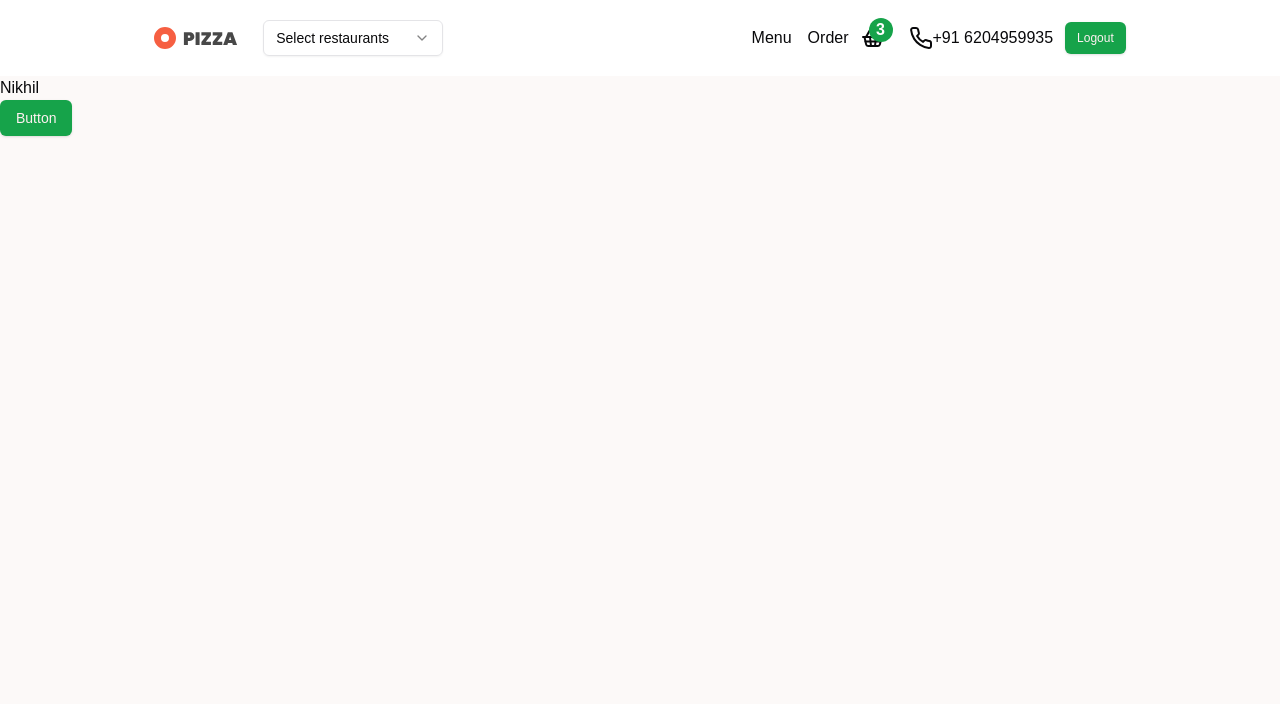
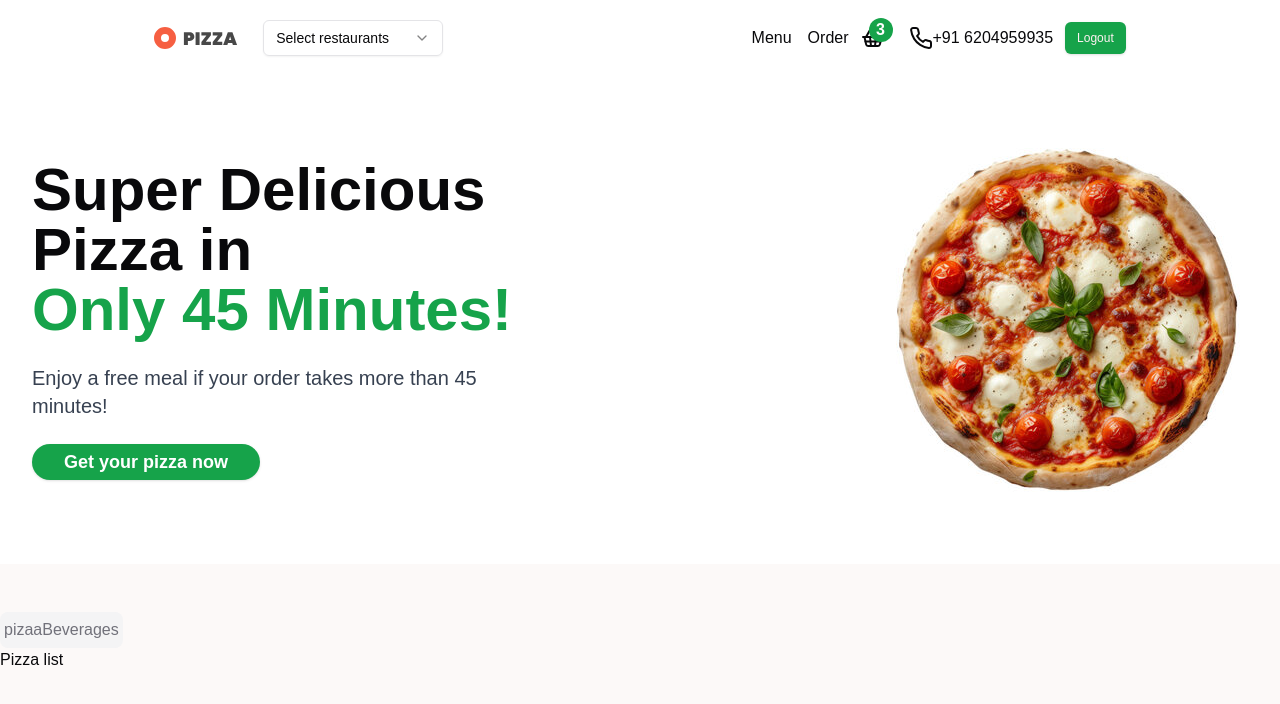
Before and after one commit to NikhilKumarMandal/Client-ui, a Next.js app: page / in a window 1280 px wide. Shown: the top 704 px of the page. Built offline with nearby package versions, Linux system fonts and the light colour scheme.

Commit message:
design home page

```diff
--- a/package.json
+++ b/package.json
@@ -11,6 +11,7 @@
   "dependencies": {
     "@radix-ui/react-select": "^2.1.2",
     "@radix-ui/react-slot": "^1.1.0",
+    "@radix-ui/react-tabs": "^1.1.1",
     "class-variance-authority": "^0.7.0",
     "clsx": "^2.1.1",
     "lucide-react": "^0.460.0",
--- a/src/app/(Home)/page.tsx
+++ b/src/app/(Home)/page.tsx
@@ -1,11 +1,54 @@
-
-import { Button } from "@/components/ui/button"
+import Image from "next/image";
+import { Button } from "@/components/ui/button";
+import { Tabs, TabsList } from "@/components/ui/tabs";
+import { TabsContent, TabsTrigger } from "@radix-ui/react-tabs";
 
 export default function Home() {
   return (
     <>
-      <h1>Nikhil</h1>
-      <Button >Button</Button>
+       <section className="bg-white">
+      <div className="container mx-auto flex flex-col-reverse lg:flex-row items-center justify-between py-16 px-4 lg:px-8">
+        {/* Text Content */}
+        <div className="text-center lg:text-left lg:max-w-lg">
+          <h1 className="text-4xl sm:text-5xl lg:text-6xl font-extrabold leading-tight">
+            Super Delicious Pizza in <br />
+            <span className="text-primary">Only 45 Minutes!</span>
+          </h1>
+          <p className="text-lg sm:text-xl mt-6 leading-relaxed text-gray-700">
+            Enjoy a free meal if your order takes more than 45 minutes!
+          </p>
+          <Button className="mt-6 px-8 py-4 text-lg font-bold rounded-full bg-primary text-white hover:bg-primary-dark focus:ring focus:ring-primary-light transition">
+            Get your pizza now
+          </Button>
+        </div>
+        {/* Image */}
+        <div className="mt-8 lg:mt-0">
+          <Image
+            alt="Pizza Main"
+            src="/pizaa.jpg"
+            width={400}
+            height={400}
+            className="w-full max-w-sm mx-auto lg:max-w-md"
+            priority
+          />
+        </div>
+      </div>
+      </section>
+      <section>
+        <div className="container py-12">
+          <Tabs defaultValue="pizaa" className="w-[400px]">
+  <TabsList>
+    <TabsTrigger value="pizaa" className="text-md">pizaa</TabsTrigger>
+      <TabsTrigger
+                className="text-md"
+                value="beverages">Beverages</TabsTrigger>
+  </TabsList>
+  <TabsContent value="pizaa">Pizza list</TabsContent>
+  <TabsContent value="beverages">beverages list.</TabsContent>
+</Tabs>
+        </div>
+      </section>
     </>
+
   );
 }
--- /dev/null
+++ b/src/components/ui/tabs.tsx
@@ -0,0 +1,55 @@
+"use client"
+
+import * as React from "react"
+import * as TabsPrimitive from "@radix-ui/react-tabs"
+
+import { cn } from "@/lib/utils"
+
+const Tabs = TabsPrimitive.Root
+
+const TabsList = React.forwardRef<
+  React.ElementRef<typeof TabsPrimitive.List>,
+  React.ComponentPropsWithoutRef<typeof TabsPrimitive.List>
+>(({ className, ...props }, ref) => (
+  <TabsPrimitive.List
+    ref={ref}
+    className={cn(
+      "inline-flex h-9 items-center justify-center rounded-lg bg-muted p-1 text-muted-foreground",
+      className
+    )}
+    {...props}
+  />
+))
+TabsList.displayName = TabsPrimitive.List.displayName
+
+const TabsTrigger = React.forwardRef<
+  React.ElementRef<typeof TabsPrimitive.Trigger>,
+  React.ComponentPropsWithoutRef<typeof TabsPrimitive.Trigger>
+>(({ className, ...props }, ref) => (
+  <TabsPrimitive.Trigger
+    ref={ref}
+    className={cn(
+      "inline-flex items-center justify-center whitespace-nowrap rounded-md px-3 py-1 text-sm font-medium ring-offset-background transition-all focus-visible:outline-none focus-visible:ring-2 focus-visible:ring-ring focus-visible:ring-offset-2 disabled:pointer-events-none disabled:opacity-50 data-[state=active]:bg-background data-[state=active]:text-foreground data-[state=active]:shadow",
+      className
+    )}
+    {...props}
+  />
+))
+TabsTrigger.displayName = TabsPrimitive.Trigger.displayName
+
+const TabsContent = React.forwardRef<
+  React.ElementRef<typeof TabsPrimitive.Content>,
+  React.ComponentPropsWithoutRef<typeof TabsPrimitive.Content>
+>(({ className, ...props }, ref) => (
+  <TabsPrimitive.Content
+    ref={ref}
+    className={cn(
+      "mt-2 ring-offset-background focus-visible:outline-none focus-visible:ring-2 focus-visible:ring-ring focus-visible:ring-offset-2",
+      className
+    )}
+    {...props}
+  />
+))
+TabsContent.displayName = TabsPrimitive.Content.displayName
+
+export { Tabs, TabsList, TabsTrigger, TabsContent }
```
Also changed, not shown: public/pizaa.jpg (added), 1 other file (tests, documents, lock files or other folders).
